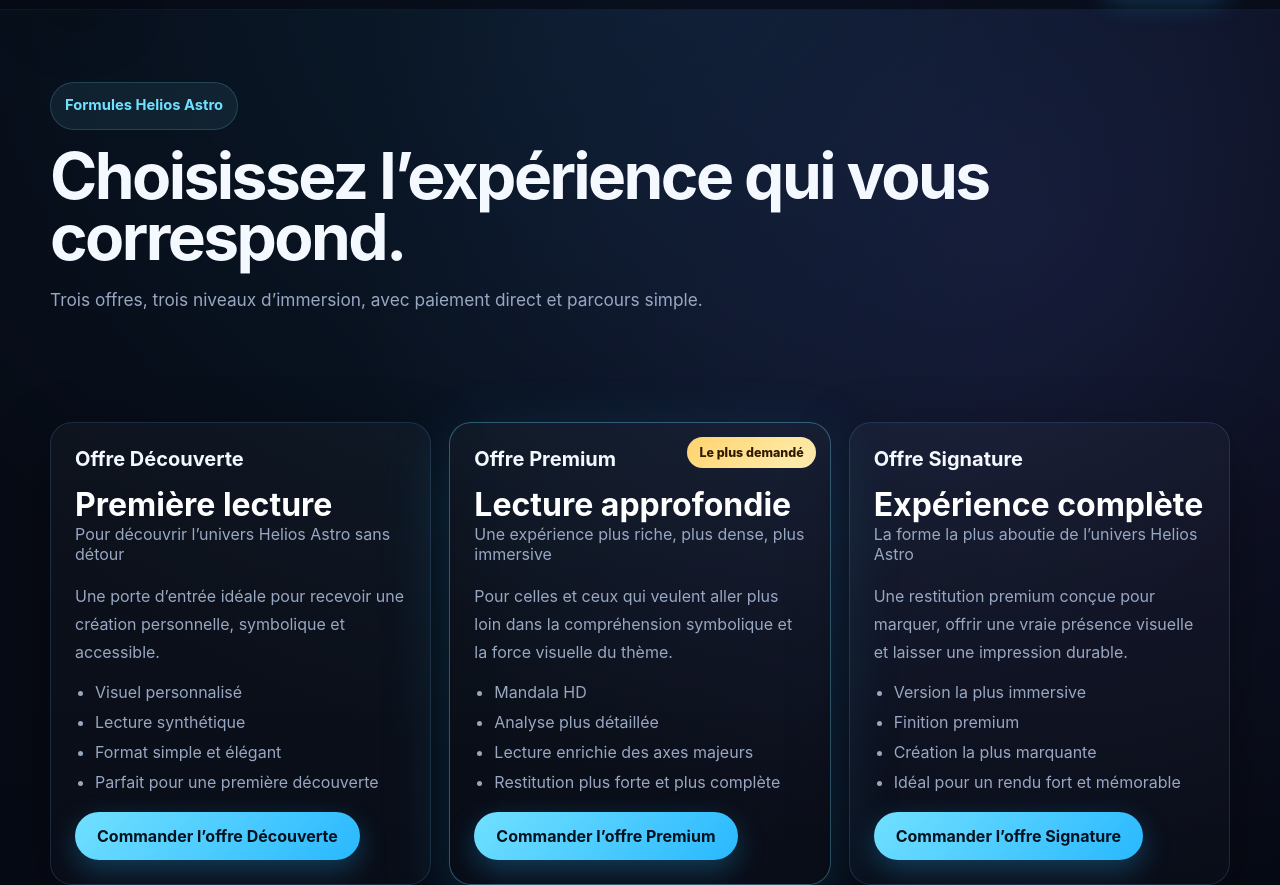
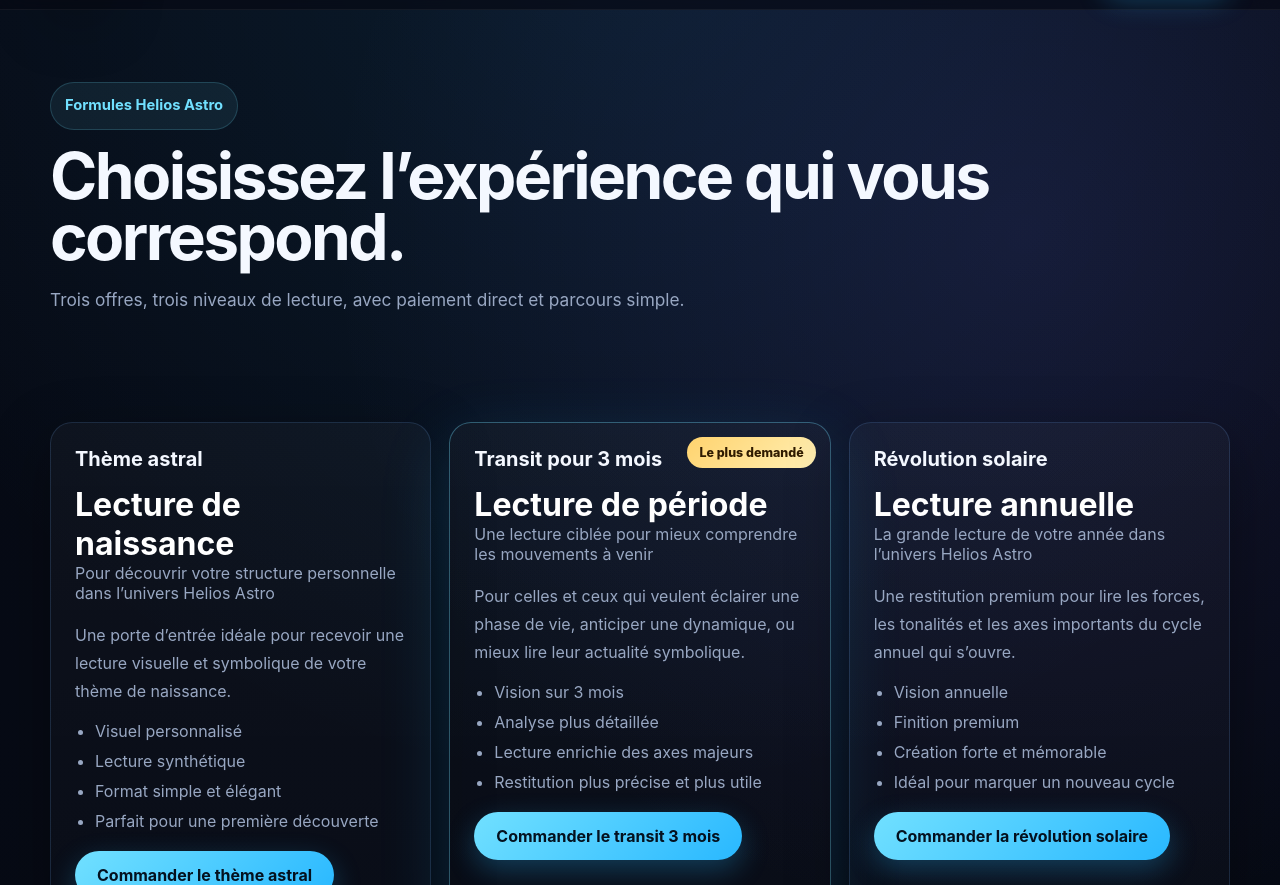
Before and after one commit to Helios120/heliocentrique, a plain HTML site: page offres.html in a window 1280 px wide. Shown: the part 67-952 px from the top of the page. Drawn offline with Linux system fonts and the light colour scheme.

Commit message:
Update offres.html

```diff
--- a/offres.html
+++ b/offres.html
@@ -4,7 +4,7 @@
   <meta charset="UTF-8">
   <meta name="viewport" content="width=device-width, initial-scale=1.0">
   <title>Offres — Helios Astro</title>
-  <meta name="description" content="Découvrez les offres Helios Astro et commandez directement votre lecture grâce aux boutons PayPal intégrés.">
+  <meta name="description" content="Découvrez les offres Helios Astro : thème astral, transit sur 3 mois et révolution solaire. Paiement direct via PayPal.">
   <link rel="canonical" href="https://heliosastro.com/offres.html">
   <link rel="stylesheet" href="assets/styles.css">
 </head>
@@ -38,21 +38,21 @@
         <p class="eyebrow">Formules Helios Astro</p>
         <h1>Choisissez l’expérience qui vous correspond.</h1>
         <p class="lead">
-          Trois offres, trois niveaux d’immersion, avec paiement direct et parcours simple.
+          Trois offres, trois niveaux de lecture, avec paiement direct et parcours simple.
         </p>
       </div>
     </section>
 
     <section class="section">
       <div class="container pricing-grid">
-        <article class="price-card" id="decouverte">
-          <h3>Offre Découverte</h3>
+        <article class="price-card" id="theme-astral">
+          <h3>Thème astral</h3>
           <div class="price">
-            <strong>Première lecture</strong>
-            <span>Pour découvrir l’univers Helios Astro sans détour</span>
+            <strong>Lecture de naissance</strong>
+            <span>Pour découvrir votre structure personnelle dans l’univers Helios Astro</span>
           </div>
           <p>
-            Une porte d’entrée idéale pour recevoir une création personnelle, symbolique et accessible.
+            Une porte d’entrée idéale pour recevoir une lecture visuelle et symbolique de votre thème de naissance.
           </p>
           <ul>
             <li>Visuel personnalisé</li>
@@ -60,44 +60,44 @@
             <li>Format simple et élégant</li>
             <li>Parfait pour une première découverte</li>
           </ul>
-          <a href="https://www.paypal.com/ncp/payment/QF67W8ATHZX4U" target="_blank" rel="noopener" class="btn">Commander l’offre Découverte</a>
+          <a href="https://www.paypal.com/ncp/payment/QF67W8ATHZX4U" target="_blank" rel="noopener" class="btn">Commander le thème astral</a>
         </article>
 
-        <article class="price-card featured" id="premium">
+        <article class="price-card featured" id="transit-3-mois">
           <span class="ribbon">Le plus demandé</span>
-          <h3>Offre Premium</h3>
+          <h3>Transit pour 3 mois</h3>
           <div class="price">
-            <strong>Lecture approfondie</strong>
-            <span>Une expérience plus riche, plus dense, plus immersive</span>
+            <strong>Lecture de période</strong>
+            <span>Une lecture ciblée pour mieux comprendre les mouvements à venir</span>
           </div>
           <p>
-            Pour celles et ceux qui veulent aller plus loin dans la compréhension symbolique et la force visuelle du thème.
+            Pour celles et ceux qui veulent éclairer une phase de vie, anticiper une dynamique, ou mieux lire leur actualité symbolique.
           </p>
           <ul>
-            <li>Mandala HD</li>
+            <li>Vision sur 3 mois</li>
             <li>Analyse plus détaillée</li>
             <li>Lecture enrichie des axes majeurs</li>
-            <li>Restitution plus forte et plus complète</li>
+            <li>Restitution plus précise et plus utile</li>
           </ul>
-          <a href="https://www.paypal.com/ncp/payment/Z3SZPE6NUZYKG" target="_blank" rel="noopener" class="btn">Commander l’offre Premium</a>
+          <a href="https://www.paypal.com/ncp/payment/Z3SZPE6NUZYKG" target="_blank" rel="noopener" class="btn">Commander le transit 3 mois</a>
         </article>
 
-        <article class="price-card" id="signature">
-          <h3>Offre Signature</h3>
+        <article class="price-card" id="revolution-solaire">
+          <h3>Révolution solaire</h3>
           <div class="price">
-            <strong>Expérience complète</strong>
-            <span>La forme la plus aboutie de l’univers Helios Astro</span>
+            <strong>Lecture annuelle</strong>
+            <span>La grande lecture de votre année dans l’univers Helios Astro</span>
           </div>
           <p>
-            Une restitution premium conçue pour marquer, offrir une vraie présence visuelle et laisser une impression durable.
+            Une restitution premium pour lire les forces, les tonalités et les axes importants du cycle annuel qui s’ouvre.
           </p>
           <ul>
-            <li>Version la plus immersive</li>
+            <li>Vision annuelle</li>
             <li>Finition premium</li>
-            <li>Création la plus marquante</li>
-            <li>Idéal pour un rendu fort et mémorable</li>
+            <li>Création forte et mémorable</li>
+            <li>Idéal pour marquer un nouveau cycle</li>
           </ul>
-          <a href="https://www.paypal.com/ncp/payment/7HTYFEY8JA8EN" target="_blank" rel="noopener" class="btn">Commander l’offre Signature</a>
+          <a href="https://www.paypal.com/ncp/payment/7HTYFEY8JA8EN" target="_blank" rel="noopener" class="btn">Commander la révolution solaire</a>
         </article>
       </div>
     </section>
@@ -133,12 +133,12 @@
 
         <article class="card">
           <h3>Données à fournir</h3>
-          <p>Nom, date, heure si possible, lieu de naissance, offre choisie.</p>
+          <p>Nom, date, heure si possible, lieu de naissance, formule choisie.</p>
         </article>
 
         <article class="card">
           <h3>Livraison</h3>
-          <p>Envoi par e-mail selon le délai que tu annonces sur ton site ou dans ton message de confirmation.</p>
+          <p>Envoi par e-mail selon le délai annoncé sur ton site ou dans ton message de confirmation.</p>
         </article>
       </div>
     </section>
```
